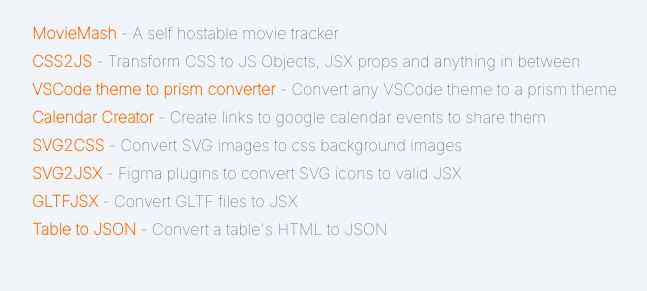
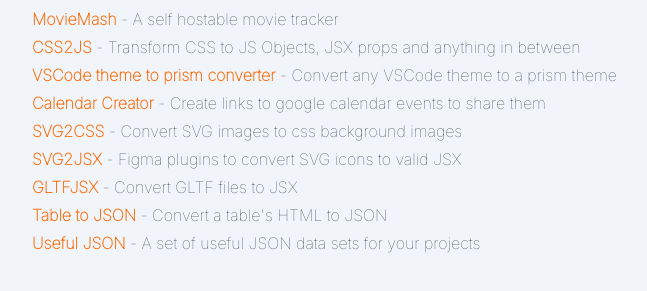
Before and after one commit to SaraVieira/dotenv, a website built with Vite: page index.html in a window 1280 px wide. Shown: the part 313-604 px from the top of the page, without its empty margins (16-663 px from the left). Built offline with nearby package versions, Linux system fonts and the light colour scheme.

Commit message:
add data

```diff
--- a/index.html
+++ b/index.html
@@ -79,6 +79,12 @@
           >
           - Convert a table's HTML to JSON
         </li>
+        <li>
+          <a href="https://data.dotenv.dev/" target="blank" rel="noreferrer"
+            >Useful JSON</a
+          >
+          - A set of useful JSON data sets for your projects
+        </li>
       </ul>
     </main>
     <script
```
